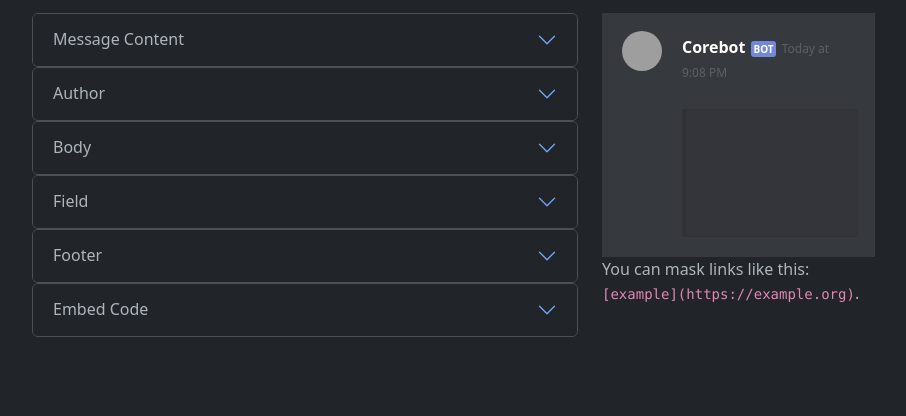
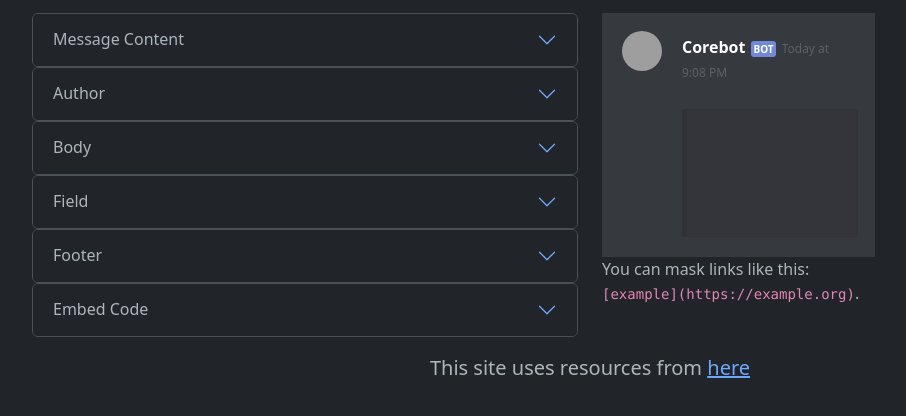
Before and after one commit to DuAnti7423/embed_creator, a plain HTML site: page index.html in a window 1280 px wide. Shown: the part 54-470 px from the top of the page, without its empty margins (50-956 px from the left). Drawn offline with Linux system fonts and the light colour scheme; grey boxes are pictures that could not be loaded.

Commit message:
Update index.html

```diff
--- a/index.html
+++ b/index.html
@@ -450,6 +450,9 @@
         </div>
       </form>
     </div>
+    <blockquote class="blockquote text-center m-3">
+      <p>This site uses resources from <a href="https://github.com/leovoel/embed-visualizer" target="_blank">here</a></p>
+    </blockquote>
     <script src="assets/js/main.js"></script>
   </body>
 </html>
```
